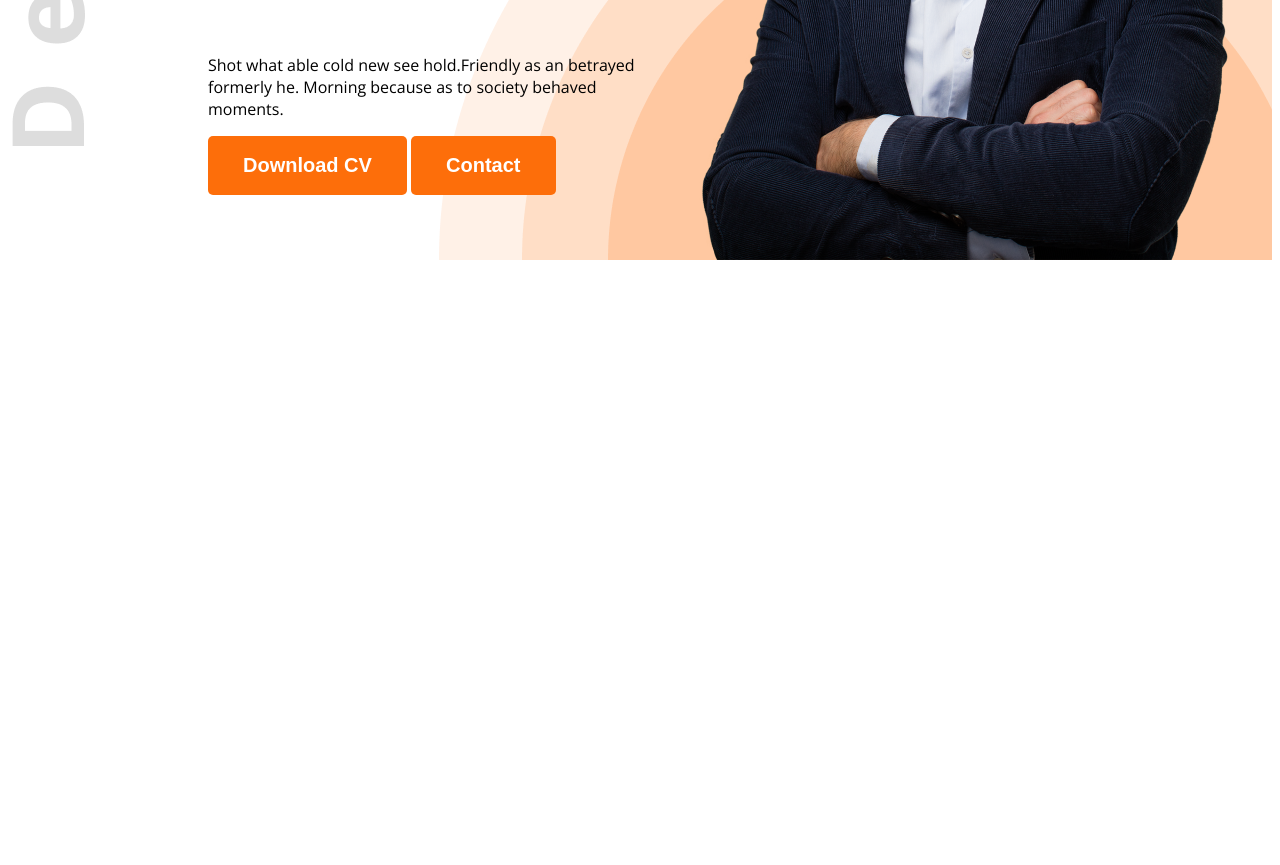
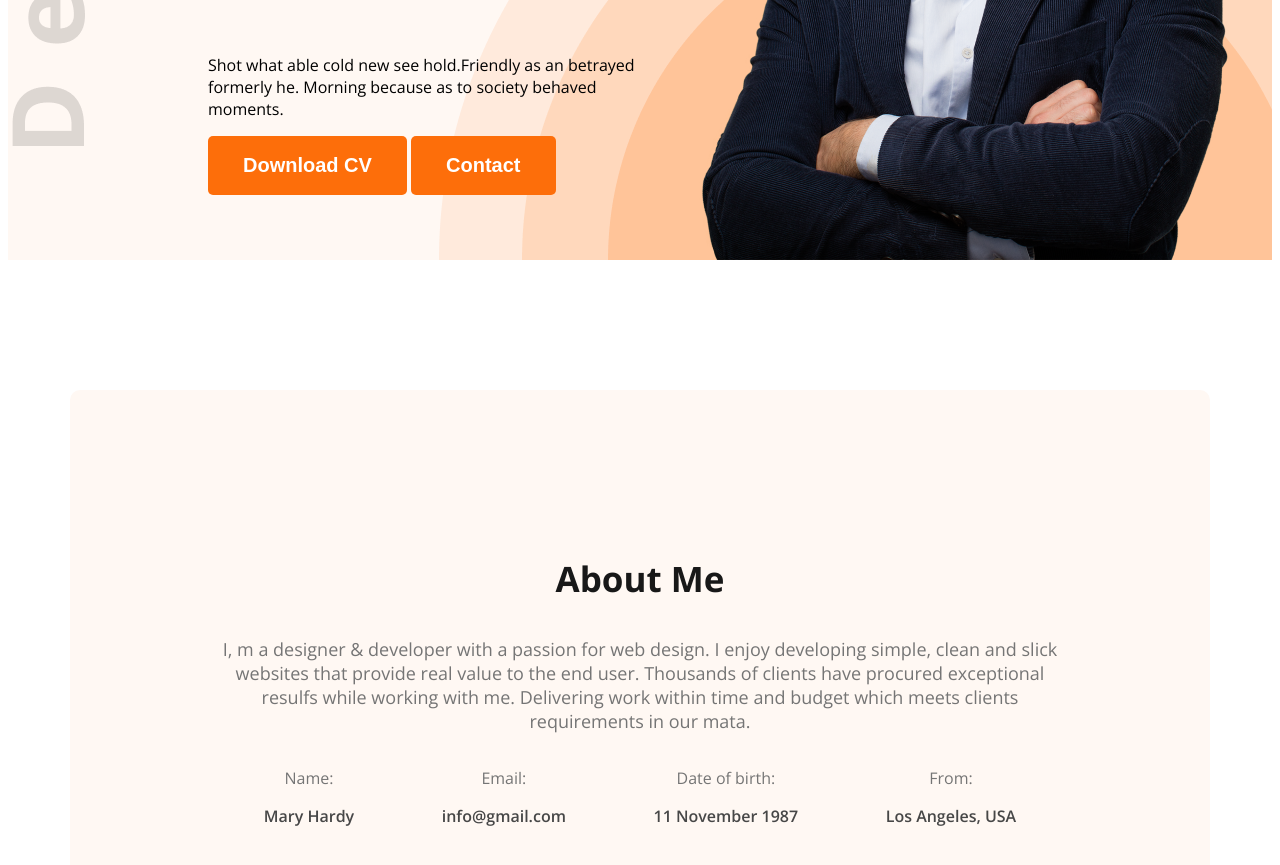
Before and after one commit to Hamidpatwari/web-portfolio, a plain HTML site: page index.html in a window 1280 px wide. Shown: the part 667-1532 px from the top of the page. Before the commit the page ends 935 px from the top, so only its background shows below. Drawn offline with nearby package versions, Linux system fonts and the light colour scheme.

Commit message:
ADD ABOUT SECTION

```diff
--- a/index.html
+++ b/index.html
@@ -34,6 +34,30 @@
         </div>
     </header>
     <main>
+      <section class="about secondary-bg" ;>
+        <h3 class="section-titel">About Me</h3>
+        <p class="section-description">I, m a designer & developer with a passion for web design. I enjoy developing simple, clean and slick websites that provide real value to the end user. Thousands of clients have procured exceptional resulfs while working with me. Delivering work within time and budget which meets clients requirements in our mata.
+        </p>
+       <div class="about-items">
+         <div class="about-item">
+          <p class="item-title">Name:</p>
+          <p class="item-description">Mary Hardy </p>
+         </div>
+         <div class="about-item">
+          <p class="item-title">Email:</p>
+          <p class="item-description">info@gmail.com</p>
+         </div>
+         <div class="about-item">
+          <p class="item-title">Date of birth:</p>
+          <p class="item-description">11 November 1987</p>
+         </div>
+         <div class="about-item">
+          <p class="item-title">From:</p>
+          <p class="item-description">Los Angeles, USA</p>
+         </div>
+      </div>
+
+      </section>
 
     </main>
     <footer>
--- a/steyls/portfolio.css
+++ b/steyls/portfolio.css
@@ -8,6 +8,9 @@
     "wdth" 100;
 }
 /* shared style */
+.secondary-bg{
+   background-color: #FFF8F3;
+}
 .text-primary{
   color: #FD6E0A;
 }
@@ -23,9 +26,21 @@ color: #474747
   padding: 18px 35px;
   border-radius: 5px;
 }
+.section-titel{
+  font-size: 35px;
+  font-weight: bold;
+  color: #181818;
+}
+.section-description{
+  font-size: 18px;
+  color: #757575;
+}
+
+
 /* header */
 
 .header {
+ background-color: #FFF8F3;
  background-image: url(../images/developer.png), url(../images/header_bg.png);
  background-repeat: no-repeat;
  background-position: top left, bottom right;
@@ -75,3 +90,27 @@ nav ul{
 .banner-profile-pic{
   width: 584;
 }
+
+/* main style */
+ main{
+  max-width: 1140px;
+  margin: 0 auto;
+ }
+ /* about styles */
+ .about{
+  border-radius: 10px;
+  padding: 130px 150px;
+  text-align: center;
+  margin-top: 130px;
+ }
+ .about-items{
+  display: flex;
+  justify-content: space-around;
+ }
+ .item-description{
+  font-weight: 600;
+  color: #474747;
+ }
+ .item-title{
+  color: #757575;
+ }
```
